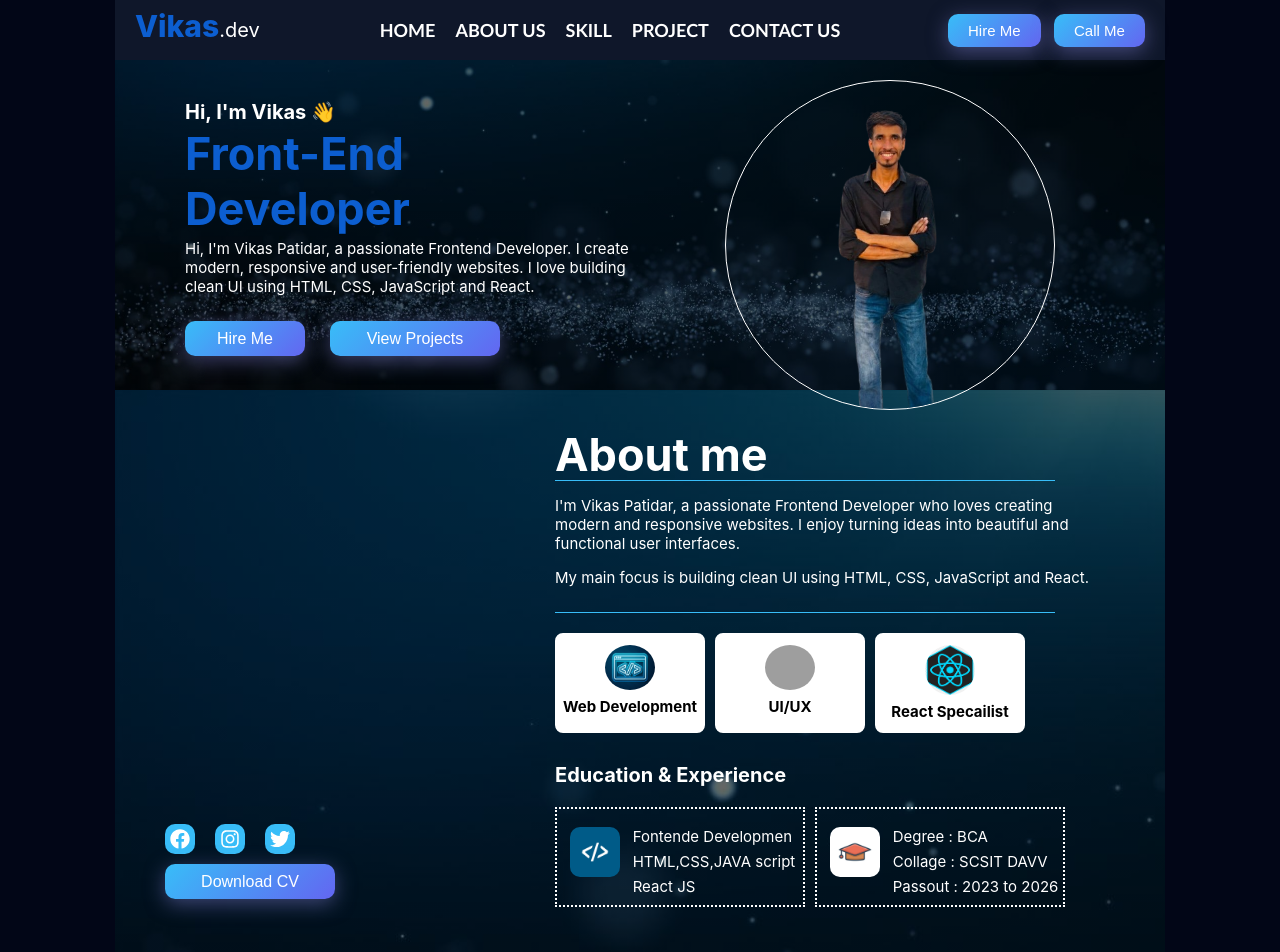
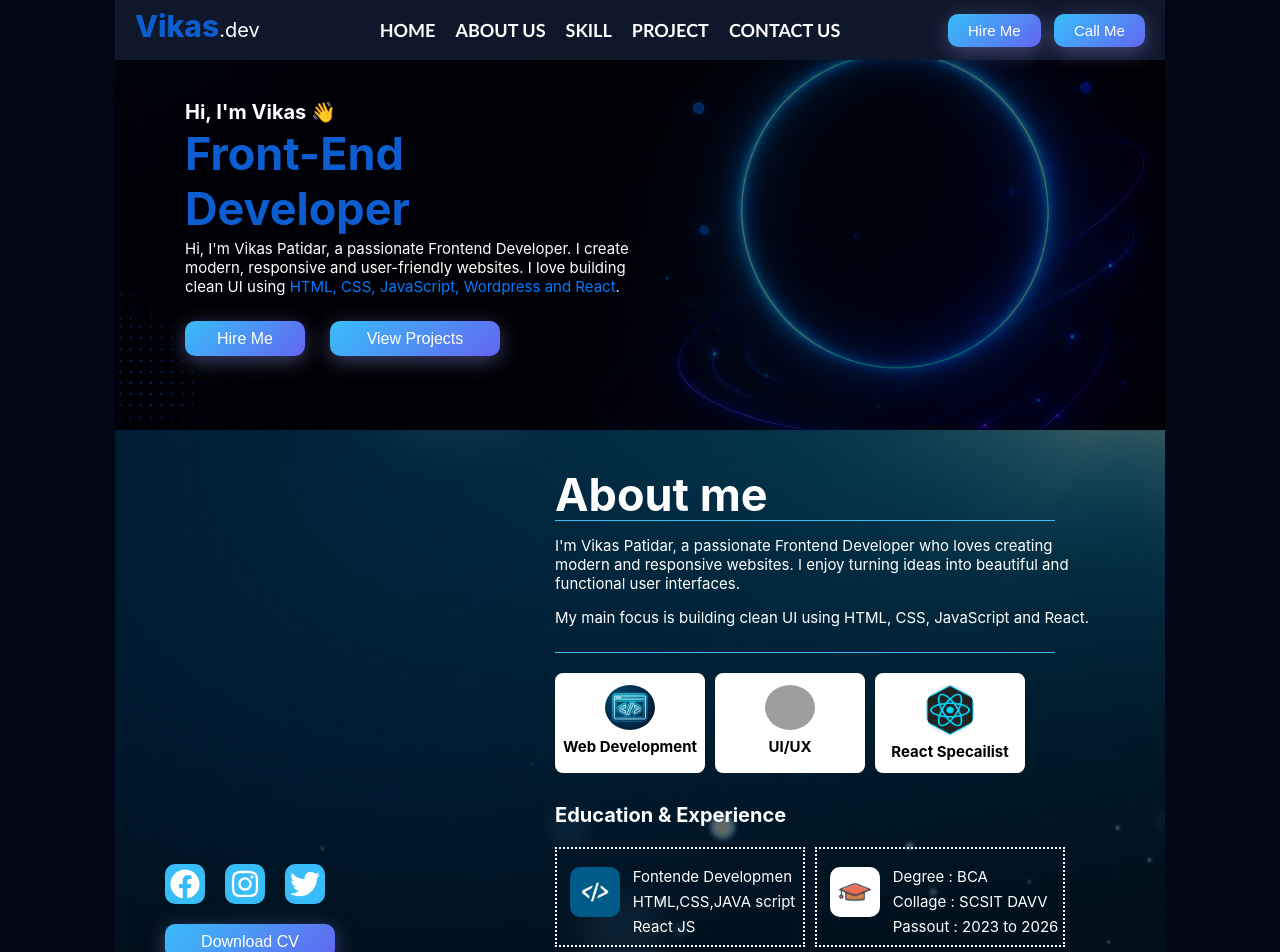
Before and after one commit to vikas20070/portfolio, a React (Create React App) app: page / in a window 1280 px wide. Shown: the top 952 px of the page. Built offline with nearby package versions, Linux system fonts and the light colour scheme; grey boxes are pictures that could not be loaded.

Commit message:
change content

```diff
--- a/src/About.js
+++ b/src/About.js
@@ -10,7 +10,7 @@ function About() {
             <div className="image">
             <div className="men"></div>
             <div className="icon">
-         <FaFacebook size={30} />
+         <FaFacebook size={50} />
          <FaInstagram size={30} />
         <FaTwitter size={30} />
             </div>
--- a/src/App.css
+++ b/src/App.css
@@ -345,8 +345,8 @@ img{
   width:100%;
   max-width:1050px;
   margin:auto;
-  height: 390px;
-  background-image: linear-gradient(rgba(0,0,0,0.6), rgba(0,0,0,0.6)), url("./bg.png");
+  height: 430px;
+  background-image: linear-gradient(rgba(0,0,0,0.6), rgba(0,0,0,0.6)), url("./gb.png");
   background-size:cover;
   background-position:center;
   display: flex;
@@ -445,8 +445,8 @@ scroll-margin-top:60px;
 .photo img{
   width: 330px;
   height: 330px;
-  border: 1px,white ,solid;
-  border-radius: 50%;
+  /* border: 1px,white ,solid; */
+  /* border-radius: 50%; */
   margin-left: 70px;
 }
 
@@ -477,8 +477,8 @@ scroll-margin-top:60px;
 .icon svg{
 color:white;
 border-radius: 10px;
-width: 30px;
-height: 30px;
+width: 40px;
+height: 40px;
 cursor:pointer;
 transition:0.3s;
 background-color: #38bdf8;
@@ -516,6 +516,7 @@ transform:scale(1.2);
   background: linear-gradient(135deg, #38bdf8, #6366f1);
    box-shadow:0 5px 20px rgba(121, 121, 202, 0.5);
    transition:0.3s;
+  margin-top: 20px;
 }
 .btn3:hover{
   color: black;
@@ -868,6 +869,7 @@ scroll-margin-top:60px;
   color: white;
   padding-left: 50px;
   padding-top: 50px;
+  margin-bottom: 20px;
   box-sizing: border-box;
 }
 .office{
@@ -878,6 +880,7 @@ scroll-margin-top:60px;
   font-size: 25px;
   color: white;
    padding-left: 50px;
+   margin-bottom: 10px;
   box-sizing: border-box;
 }
 .squre{
@@ -895,9 +898,11 @@ scroll-margin-top:60px;
 .touch{
   width: 170px;
   height: 120px;
-  /* background-color: #d00c40; */
+  background-color: white;
   border-radius: 15px;
-  border: 1px,white,solid;
+     border-radius:0px 20px 0 20px;
+  border-right: 4px solid #1e90ff;
+  border-bottom: 4px solid #1e90ff;
 
 }
 
@@ -928,8 +933,10 @@ align-items: center;
 .contact-form{
 display:flex;
 flex-direction:column;
+width: 100%;
 max-width:400px;
 margin:auto;
+/* background-color: #1e293b; */
 }
 
 .contact-form input,
@@ -993,7 +1000,7 @@ background:#0ea5e9;
   display: flex;
   justify-content: center;
   align-items: center;
-  color: white;
+  color:black;
   font-size: 18px;
 }
 .footer{
--- a/src/Home.js
+++ b/src/Home.js
@@ -12,12 +12,12 @@ function Home() {
          <p>
          Hi, I'm Vikas Patidar, a passionate Frontend Developer.
          I create modern, responsive and user-friendly websites.
-        I love building clean UI using HTML, CSS, JavaScript and React.
+        I love building clean UI using <span style={{ color: '#007bff' }}>HTML, CSS, JavaScript, Wordpress and React</span>.
         </p>
         <button className="btn1"> <a href="#contact">Hire Me</a></button>
         <button className="btn2"> <a href="#projects">View Projects</a></button>
         </div>
-       <div className="photo"> <img src={vikas} alt="vikas" /></div>
+       {/* <div className="photo"> <img src={vikas} alt="vikas" /></div>  */}
     </div>
 
   );
```
Also changed, not shown: src/gb.png (added), src/vikas.png.
